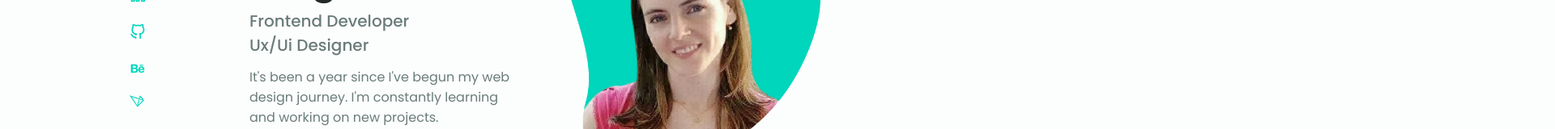
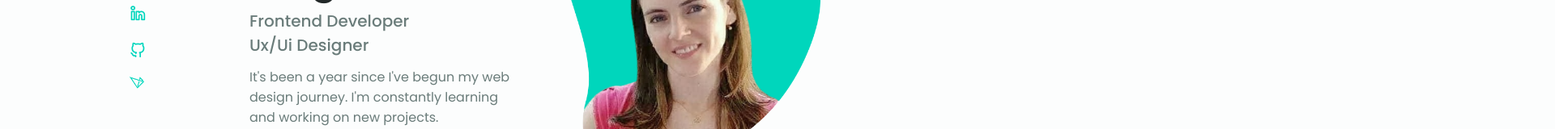
Before and after one commit to ManiPerez/Magdalena-Ines-Perez-Portfolio, a plain HTML site: page index.html in a window 1280 px wide. Shown: the part 317-477 px from the top of the page at 81% size, 1920 px wide, since content can reach past the window. Drawn offline with nearby package versions, Linux system fonts and the light colour scheme.

Commit message:
take out behance link

```diff
--- a/index.html
+++ b/index.html
@@ -87,9 +87,9 @@
                             <a href="https://github.com/ManiPerez" target="_blank" class="home__social-icon">
                                 <i class="uil uil-github-alt"></i>
                             </a>
-                            <a href="https://www.behance.net/MagdalenaInesPerez" target="_blank" class="home__social-icon">
+                            <!-- <a href="https://www.behance.net/MagdalenaInesPerez" target="_blank" class="home__social-icon">
                                 <i class="uil uil-behance"></i>
-                            </a>
+                            </a> -->
                             <a href="https://uxfol.io/f983d27a" target="_blank" class="home__social-img">
                                 <img src="assets/img/uxfolio.png" alt="Uxfolio logo">
                             </a>
```
